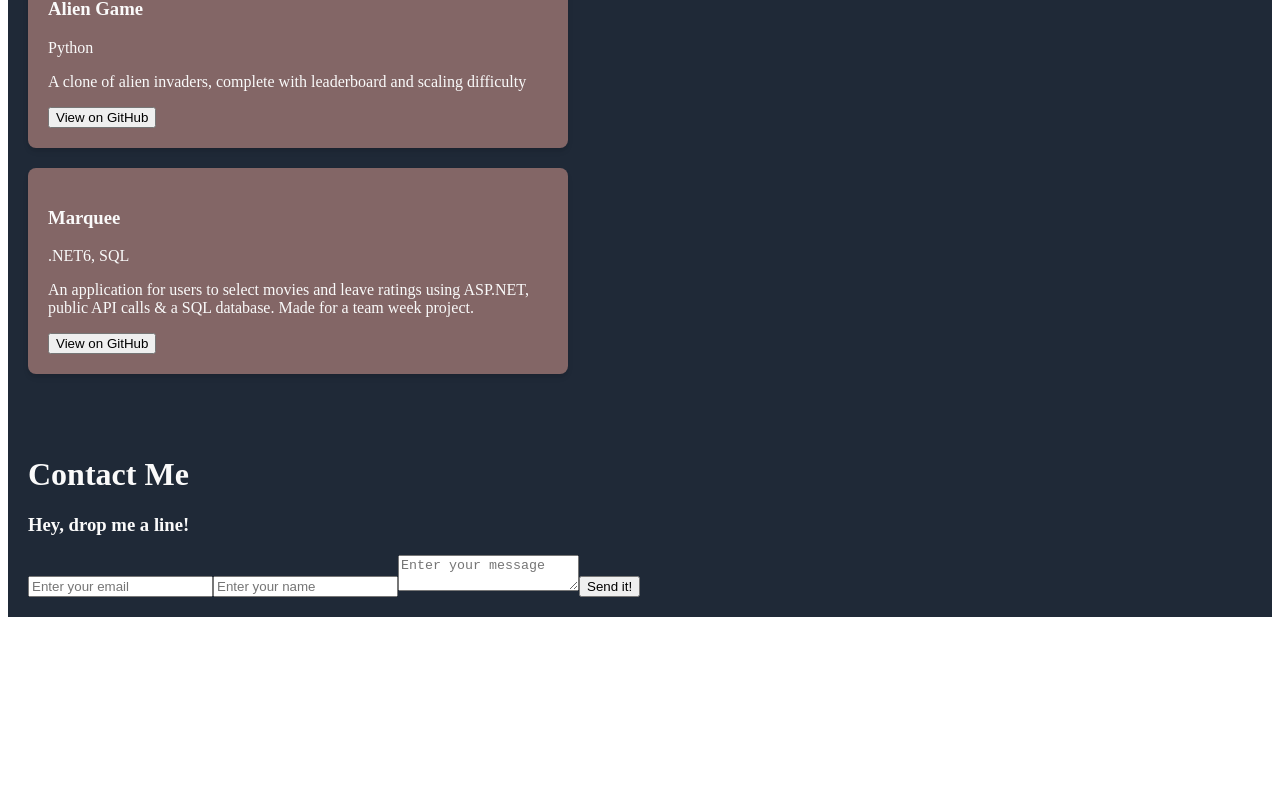
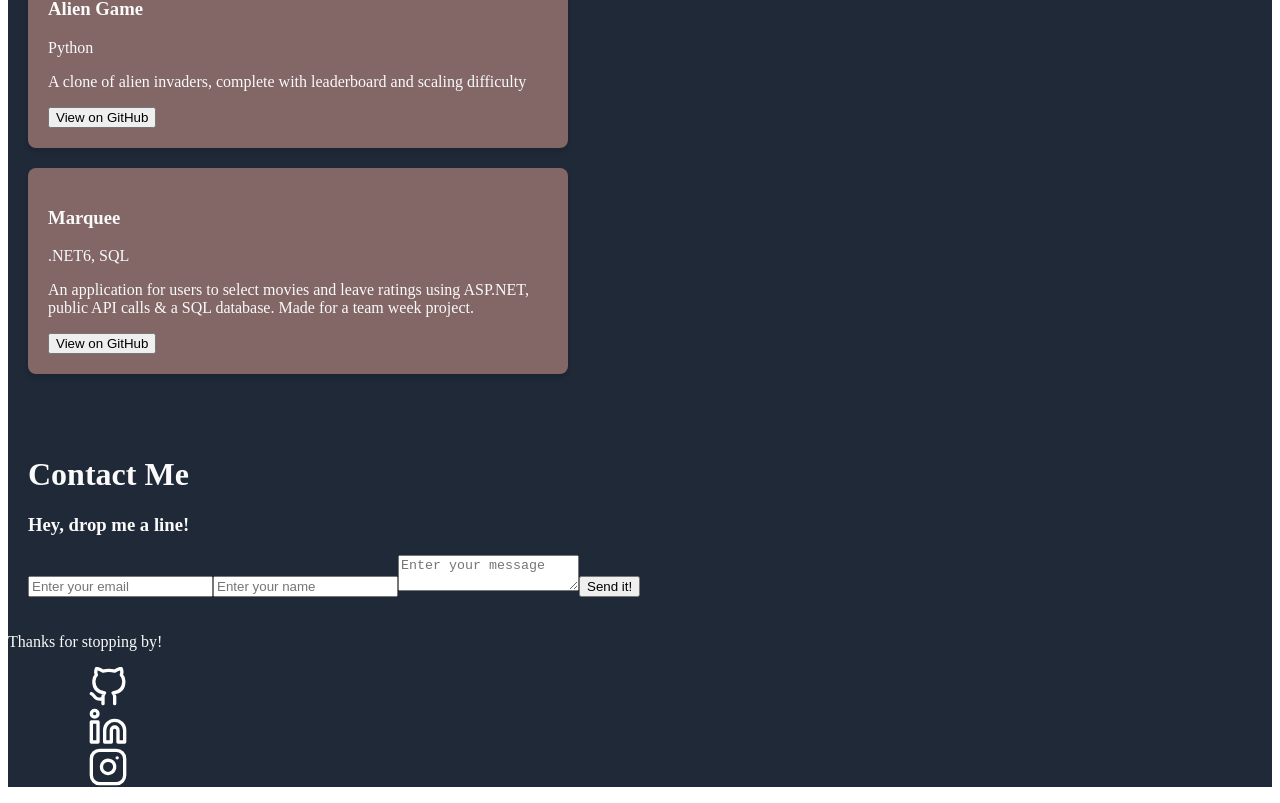
Before and after one commit to alexiusvdt/profile, a React (Create React App) app: page / in a window 1280 px wide. Shown: the part 3782-4585 px from the top of the page. Before the commit the page ends 4407 px from the top, so only its background shows below. Built offline with nearby package versions, Linux system fonts and the light colour scheme.

Commit message:
add socials back

```diff
--- a/src/components/App.js
+++ b/src/components/App.js
@@ -5,6 +5,7 @@ import ContactMe from "./ContactMe";
 import Projects from "./Projects";
 import Navbar from "./Navbar";
 import Skills from "./Skills";
+import Socials from "./Socials";
 import Aos from "aos";
 import 'aos/dist/aos.css'
 
@@ -74,6 +75,11 @@ const App = () => {
           darkMode={darkMode}
           id="contactme"
       />
+        <footer className="p-3 text-center">
+        {/* <h6 className="mb-3">Alex Johnson</h6> */}
+        <p>Thanks for stopping by!</p>
+        <Socials />
+      </footer>
     </div>
   // </div>
 // socials might get moved into navbar/turned into footer segment
--- a/src/components/Socials.js
+++ b/src/components/Socials.js
@@ -1,19 +1,20 @@
 /*eslint-disable*/
 import React from 'react';
-import { socialMedia } from '../config';
+import { config } from '../config';
 import { Icon } from './icons/icon';
+
+  const {socialMedia} = config
 
 const Socials = () => (
   <div className="fixed bottom-0 left-0 flex flex-row items-center">
     <ul className="flex flex-row items-center m-5 p-5 list-none">
-
       {socialMedia &&
         socialMedia.map(( {url, name}, i) => (
-          <li key={i} className="after:block after:w-5 after:h-90 after:m-auto after:bg-gray-600 hover:focus:translate-y-5">
+          <ul key={i} className="after:block after:w-5 after:h-90 after:m-auto after:bg-gray-600 hover:focus:translate-y-5" style={{height: 40, width: 40}}>
             <a href={url} aria-label={name} target="_blank" rel="noreferrer" className="p-3">
               <Icon name={name} />
             </a>
-          </li>
+          </ul>
         ))}
     </ul>
   </div>
```
